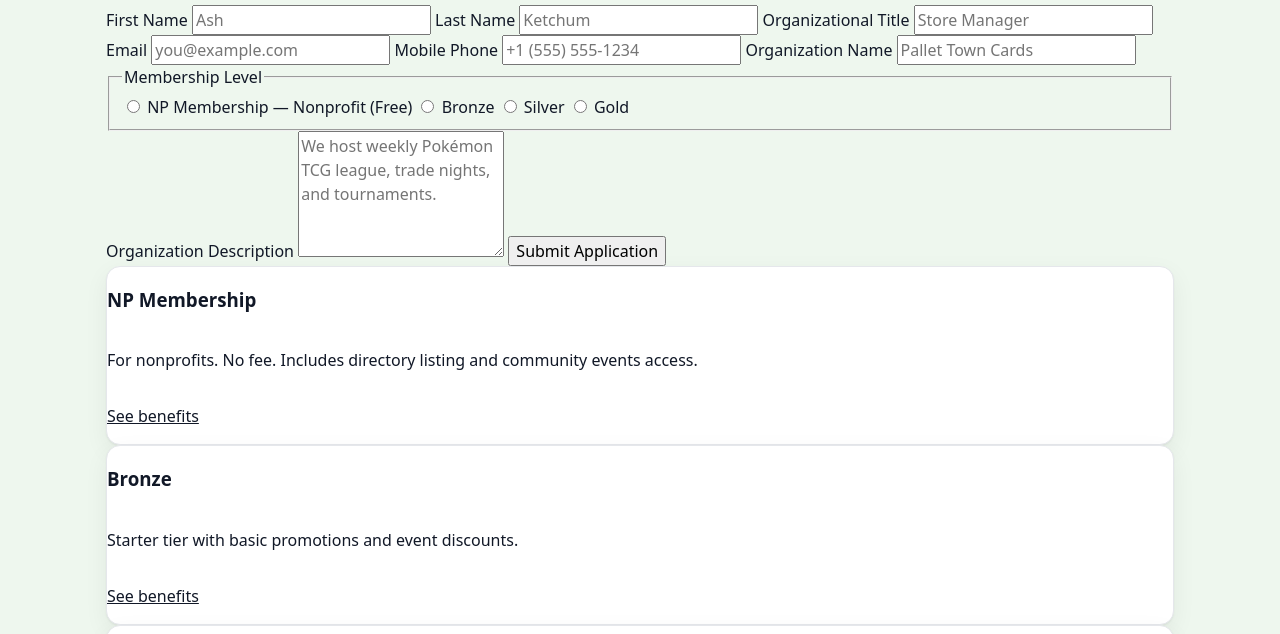
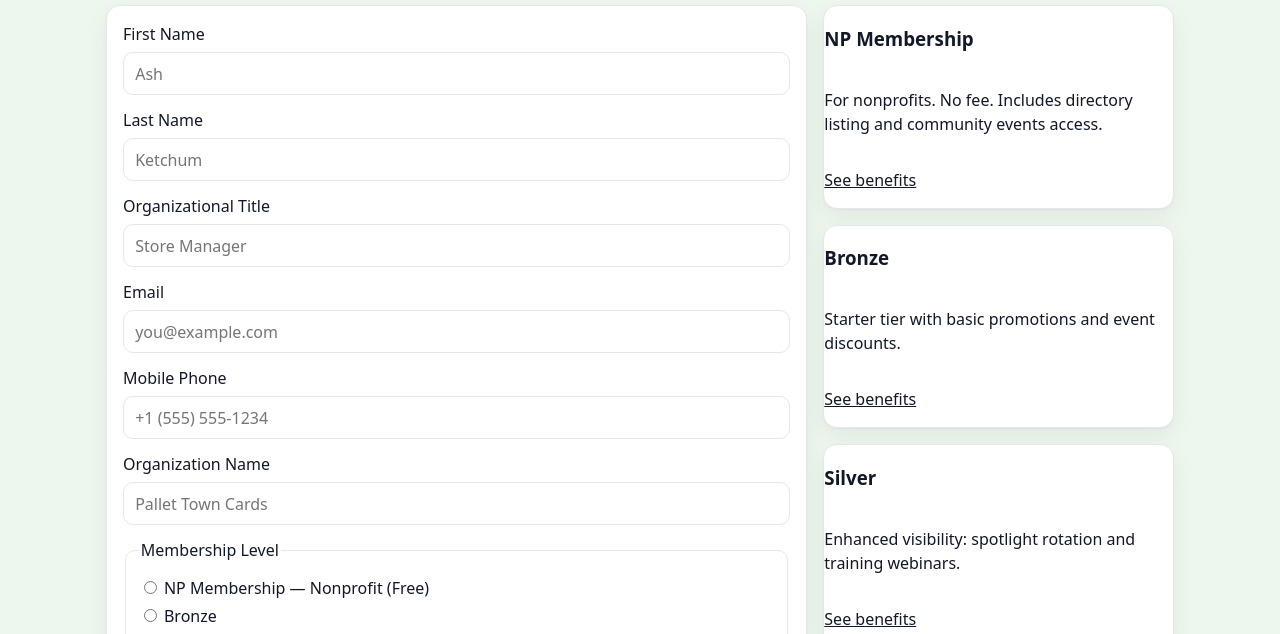
Before and after one commit to VinKage4/wdd231, a plain HTML site: page chamber/join.html in a window 1280 px wide. Shown: the part 119-753 px from the top of the page. Drawn offline with Linux system fonts and the light colour scheme.

Commit message:
fixing css

```diff
--- a/chamber/styles/site.css
+++ b/chamber/styles/site.css
@@ -143,3 +143,48 @@ main h1{ font-size:clamp(1.4rem,2.5vw,2rem); margin:1rem 0 .5rem; }
 
 /* A11y helper */
 .sr-only{ position:absolute; width:1px; height:1px; padding:0; margin:-1px; overflow:hidden; clip:rect(0,0,0,0); white-space:nowrap; border:0; }
+
+/* Join page layout: form + cards */
+.join-layout{
+  display:grid; gap:1rem; grid-template-columns:1fr;
+}
+.join-form{
+  background:var(--surface); border:1px solid #e5e7eb; border-radius:var(--radius);
+  box-shadow:var(--shadow); padding:1rem; display:grid; gap:.8rem;
+}
+.join-form label{ display:grid; gap:.35rem; }
+.join-form input[type="text"],
+.join-form input[type="email"],
+.join-form input[type="tel"],
+.join-form textarea{
+  border:1px solid #e5e7eb; border-radius:10px; padding:.55rem .7rem; background:#fff;
+}
+.join-form .membership-fieldset{
+  border:1px solid #e5e7eb; border-radius:10px; padding:.6rem .8rem;
+}
+.join-form .radio{ display:block; margin:.25rem 0; }
+.join-form button{ border:1px solid #e5e7eb; border-radius:999px; padding:.6rem 1rem; background:#fff; cursor:pointer; }
+
+.membership-cards{
+  display:grid; gap:1rem;
+}
+.member-card{ animation:riseIn .7s ease forwards; opacity:0; transform:translateY(10px); }
+.member-card:nth-child(1){ animation-delay:.05s }
+.member-card:nth-child(2){ animation-delay:.15s }
+.member-card:nth-child(3){ animation-delay:.25s }
+.member-card:nth-child(4){ animation-delay:.35s }
+
+@keyframes riseIn{
+  to{ opacity:1; transform:translateY(0) }
+}
+
+@media (min-width: 900px){
+  .join-layout{ grid-template-columns:2fr 1fr; align-items:start; }
+}
+
+/* Dialogs */
+dialog{
+  border:none; border-radius:14px; padding:1rem 1.2rem; box-shadow:var(--shadow);
+  max-width:min(600px, 90vw);
+}
+dialog::backdrop{ background:rgba(0,0,0,.35); }
```
